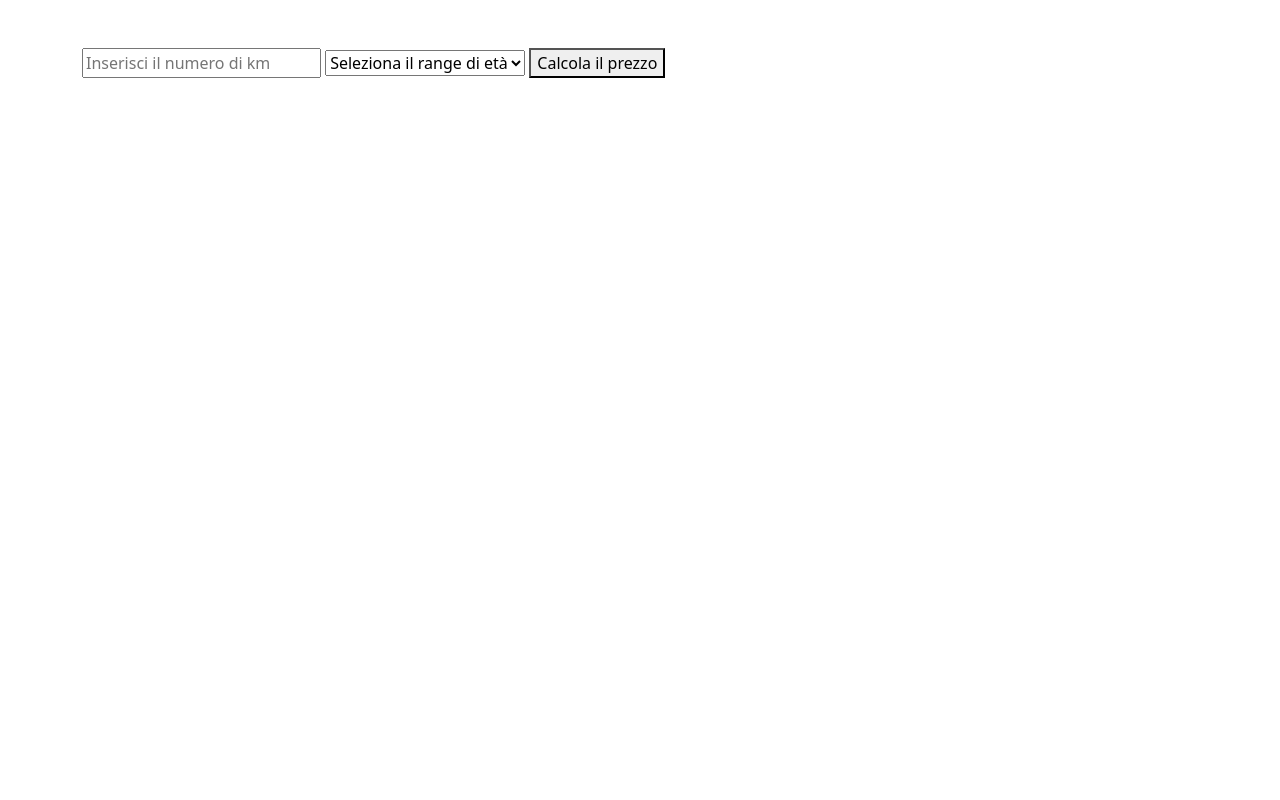
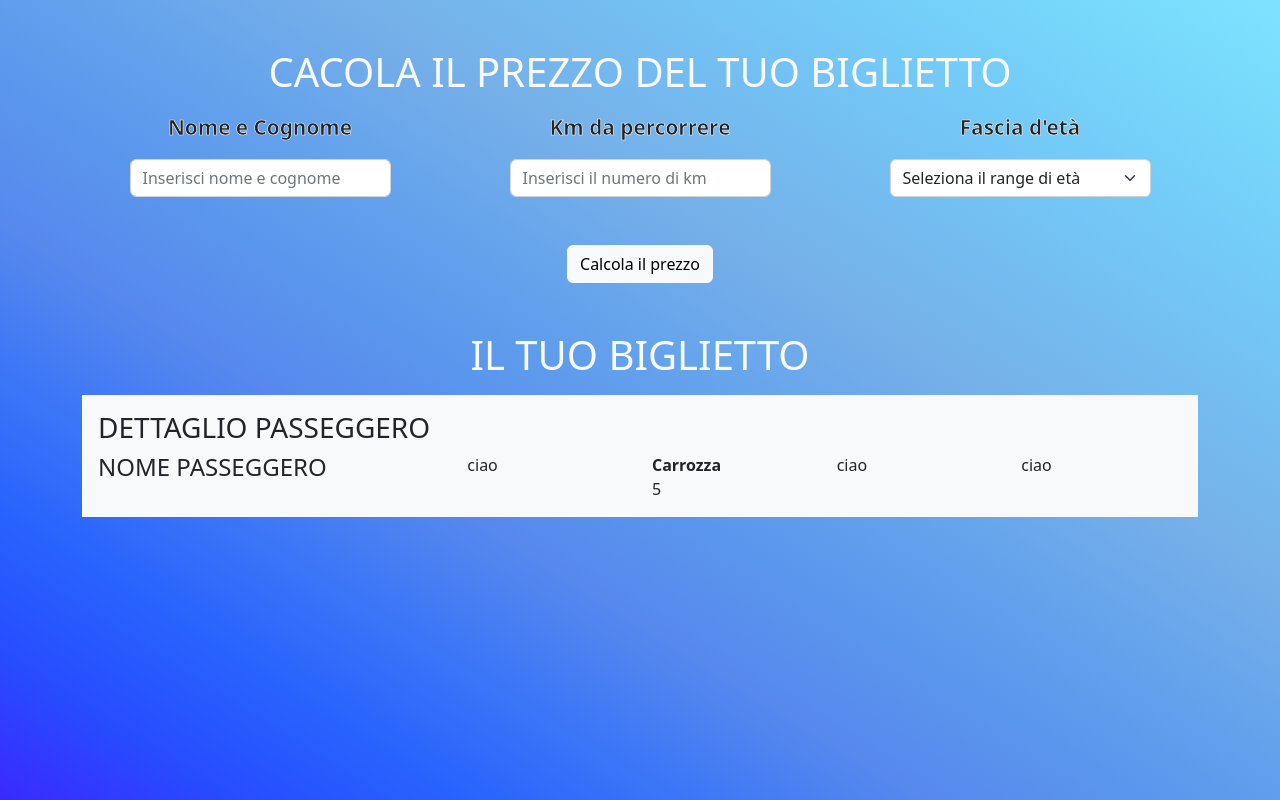
Before and after one commit to Michele-S2001/js-biglietto-treno-form, a plain HTML site: page index.html in a window 1280 px wide. Drawn offline with nearby package versions, Linux system fonts and the light colour scheme.

Commit message:
Added: Working progress layout

```diff
--- a/css/style.css
+++ b/css/style.css
@@ -4,3 +4,11 @@ body {
   background-size: contain;
   min-height: 100vh;
 }
+
+.input_label {
+  font-size: 1.3rem;
+  font-weight: bold;
+  margin-bottom: 1rem;
+  -webkit-text-stroke-width: 0.6px;
+  -webkit-text-stroke-color: #ffffff;
+}
--- a/index.html
+++ b/index.html
@@ -6,21 +6,70 @@
   <meta charset="utf-8">
   <meta name="viewport" content="width=device-width, initial-scale=1, shrink-to-fit=no">
   <link href="https://cdn.jsdelivr.net/npm/bootstrap@5.2.1/dist/css/bootstrap.min.css" rel="stylesheet" integrity="sha384-iYQeCzEYFbKjA/T2uDLTpkwGzCiq6soy8tYaI1GyVh/UjpbCx/TYkiZhlZB6+fzT" crossorigin="anonymous">
-
+  <link rel="stylesheet" href="./css/style.css">
 </head>
 
 <body>
-  <section class="py-5">
+  <section class="py-5 text-center">
     <div class="container">
-        <input type="text" name="km" id="ticket-km" placeholder="Inserisci il numero di km">
-        <select name="discount" id="discount">
-          <option selected>Seleziona il range di età</option>
-          <option value="1">Minorenne</option>
-          <option value="2">Maggiorenne</option>
-          <option value="3">Over 65</option>
-        </select>
-        <button class="cta-calc">Calcola il prezzo</button>
-        <span id="ticket-price"></span>
+        <h2 class="text-uppercase mb-3 text-light display-6">cacola il prezzo del tuo biglietto</h2>
+        <div class="row justify-content-around">
+          <div class="col-lg-3">
+            <label for="user-name" class="input_label">Nome e Cognome</label>
+            <input type="text" class="form-control" name="name" id="user-full-name" placeholder="Inserisci nome e cognome">
+          </div>
+          <div class="col-lg-3">
+            <label for="ticket-km" class="input_label">Km da percorrere</label>
+            <input type="text" class="form-control" name="km" id="ticket-km" placeholder="Inserisci il numero di km">
+          </div>
+          <div class="col-lg-3">
+            <label for="discount" class="input_label">Fascia d'età</label>
+            <select class="form-select" name="discount" id="discount">
+              <option selected>Seleziona il range di età</option>
+              <option value="1">Minorenne</option>
+              <option value="2">Maggiorenne</option>
+              <option value="3">Over 65</option>
+            </select>
+          </div>
+        </div>
+        <!-- <span id="ticket-price">Prezzo calcolato</span> -->
+    </div>
+    <button class="cta-calc mt-5 btn btn-light">Calcola il prezzo</button>
+  </section>
+
+  <section>
+    <div class="container">
+      <h3 class="text-uppercase mb-3 text-light display-6 text-center">Il tuo biglietto</h3>
+      <div class="ticket-showcase bg-light p-3">
+        <h3 class="text-uppercase">Dettaglio passeggero</h3>
+        <div class="ticket-preview d-block">
+          <div class="row">
+            <div class="col-md-4">
+              <div class="passenger-fullName">
+                <h4 class="text-uppercase">nome passeggero</h4>
+                <span id="ticket-name" class="text-capitalize fw-bold fs-5"></span>
+              </div>
+            </div>
+            <div class="col-md-8">
+              <div class="row">
+                <div class="col-md-3">ciao</div>
+                <div class="col-md-3">
+                  <div class="ticket-card">
+                    <div class="ticket-card__head">
+                      <strong>Carrozza</strong>
+                    </div>
+                    <div class="ticket-card__body">
+                      5
+                    </div>
+                  </div>
+                </div>
+                <div class="col-md-3">ciao</div>
+                <div class="col-md-3">ciao</div>
+              </div>
+            </div>
+          </div>
+        </div>
+      </div>
     </div>
   </section>
 
```
